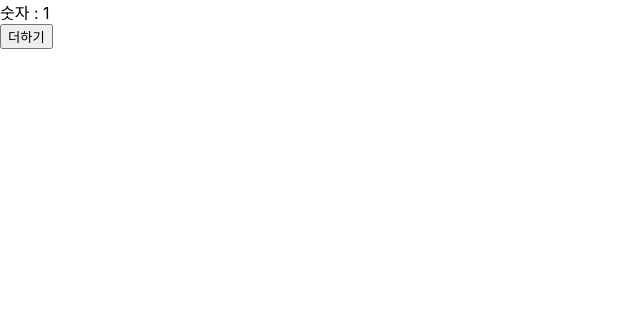
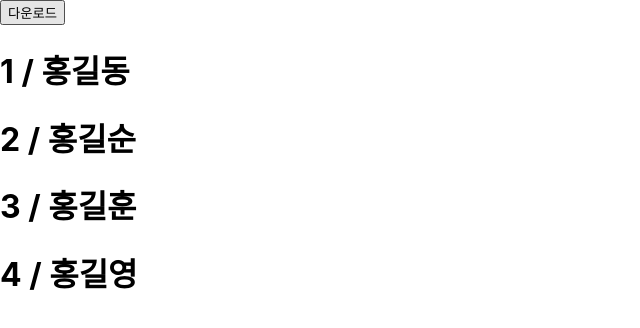
Before and after one commit to HyunsuChoi-git/Project-MovieBoard, a React (Create React App) app: page / in a window 1280 px wide. Shown: the top 328 px of the page, without its empty margins (0-640 px from the left). Built offline with nearby package versions, Linux system fonts and the light colour scheme.

Commit message:
study useState

```diff
--- a/src/App.js
+++ b/src/App.js
@@ -1,25 +1,31 @@
-import logo from './logo.svg';
-import './App.css';
 import { useState } from 'react';
 
 function App() {
-  // let number = 1; //상태값 아님
-  const [number, setNumber] = useState(1);  // 상태값임
-  // 리액트가 상태값이 변경된 것을 알아차릴 수 있도록 React의 hooks 라이브러리 사용
-  // useState를 이용해 값을 number에 넣어줌.
-  // 값변경 시에는 setNumber을 이용해서 리엑트한테 number값 변경을 요청하는 형태임.
-  // setNumber가 호출되면 리엑트는 랜더링을 실시함.
+  console.log("App 실행됨");
 
-  const add = () => {
-    setNumber(number+1);
-    console.log('add', number);
-  };
+  let sample = [
+    {id:1, name:"홍길동"},
+    {id:2, name:"홍길순"},
+    {id:3, name:"홍길훈"},
+    {id:4, name:"홍길영"},
+  ]
 
-  //랜더링 시점 = 상태값 변경
+  const [users, setUsers] = useState(sample);
+
+  const download = () => {
+    const sample2 = [...sample, {id:5, name:"홍길자"}]
+    setUsers(sample2);
+  }
+
+  //랜더링 시점 = 상태값 변경 => 레퍼런스 변경
   return (
     <div>
-      <div>숫자 : {number}</div>
-      <button onClick={add}>더하기</button>
+      <button onClick={download}>다운로드</button>
+      {users.map(u=>
+        <h1>
+          {u.id} / {u.name}
+        </h1>
+      )}
     </div>
 
   );
--- a/src/Wood.js
+++ b/src/Wood.js
@@ -4,7 +4,7 @@ function Wood() {
 
   return (
     <div>
-      <h1 className='box-style'>나무입니다.</h1>
+      <h1 className='box-style'>나무입니다!!</h1>
     </div>
 
   );
```
